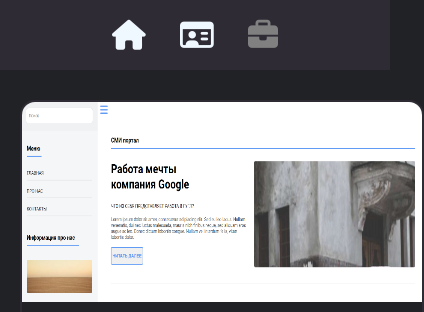
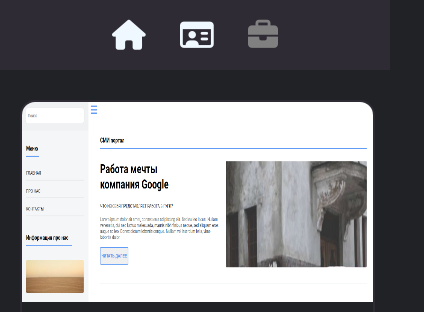
Before and after one commit to AntiChristdc/Portfolio, a plain HTML site: page port.html in a window 390 px wide. Shown: the top 312 px of the page, 424 px wide, since content can reach past the window. Drawn offline with Linux system fonts and the light colour scheme.

Commit message:
Update port.css
fixed respon... for ref

```diff
--- a/css/port.css
+++ b/css/port.css
@@ -104,12 +104,14 @@ body {
 
     .main .card {
         margin: auto;
+        width: 400px;
     }
 }
 
 @media (max-width: 850px){
     .main .card {
         margin: 35px auto;
+        width: 400px;
     }
 }
 
@@ -139,7 +141,7 @@ body {
 
 .main .card {
     border: 2px solid rgb(47, 43, 53);
-    width: 400px;
+    /* width: 400px; */
     border-radius: 15px;
     overflow: hidden;
     text-align: center;
```
